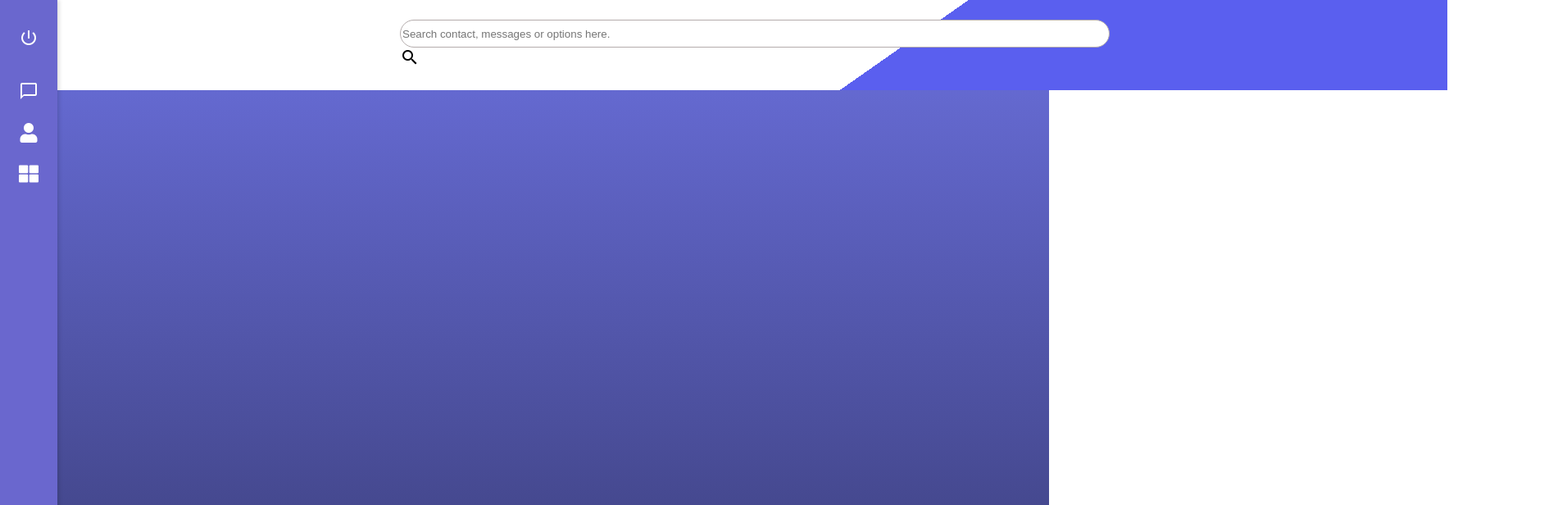
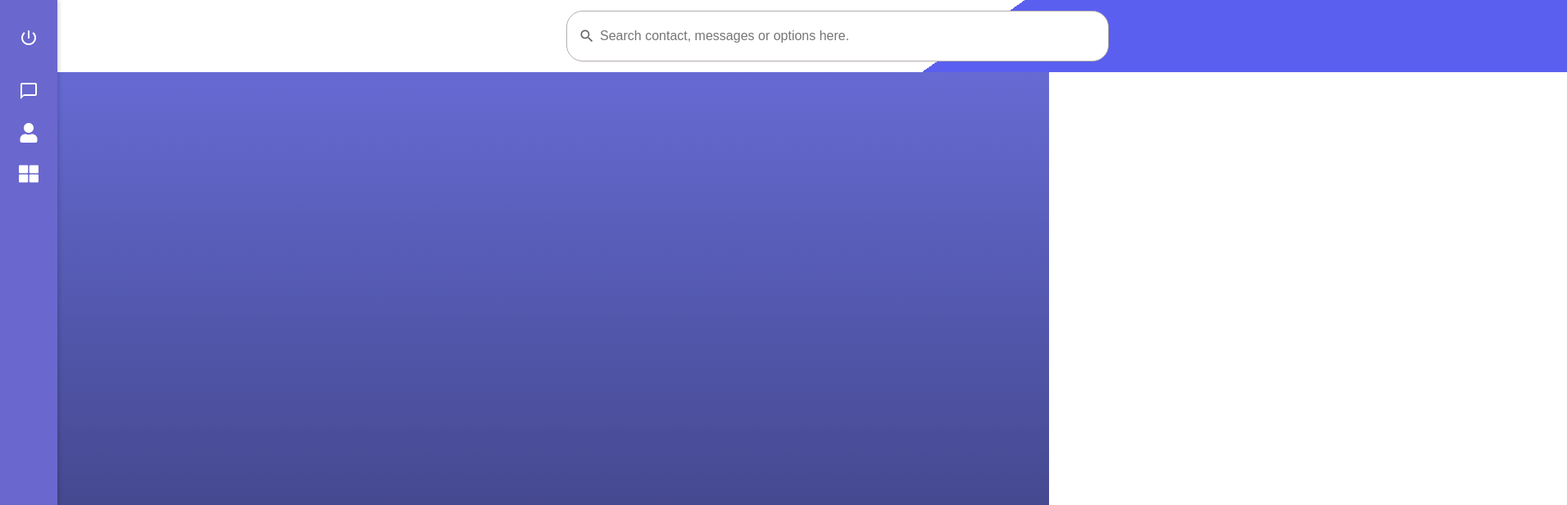
Before and after one commit to rcajazeira/ChatAppUI_Design, a website built with Vite: page index.html in a window 1280 px wide. Shown: the top 616 px of the page at 82% size, 1912 px wide, since content can reach past the window. Built offline with nearby package versions, Linux system fonts and the light colour scheme.

Commit message:
icone dentro do input

```diff
--- a/index.html
+++ b/index.html
@@ -31,13 +31,10 @@
 
       <div class="barra-busca-perfil">
   <div class="barramento">
-            <!-- <input type="text" placeholder="Search contact, messages or options here." />
-            <i class="material-icons">search</i> -->
-            <div class="input-container"> <!-- Nova div container -->
+    <div class="input-container">
       <input type="text" placeholder="Search contact, messages or options here." />
       <i class="material-icons">search</i>
     </div>
-
   </div>
 </div>
 
--- a/style.css
+++ b/style.css
@@ -103,65 +103,44 @@ main {
 
 }
 
+/* aqui */
+
 .barra-busca-perfil {
   flex-grow: 1;
-  margin-left: 0;
+  margin-left: 0; /* Adicionei margem para não sobrepor a barra lateral */
   width: calc(100% - 70px);
-
 }
 
 .barramento {
-  /* width: 100%;
-  background:linear-gradient(145deg, white 60%, #5a5fef 40%);
-  height: 100%;
-  width: 100%;
-  flex-direction: row;
-  align-items: center;
-  padding: 31px 0px;
-  box-sizing: border-box;
-  box-shadow: 2px 0 5px rgba(0, 0, 0, 0.15);
-  position: relative;  */
   width: 100%;
   background: linear-gradient(145deg, white 60%, #5a5fef 40%);
-  padding: 24px 418px;
-
-  &.input-container {
-  position: relative; /* Permite posicionar o ícone absolutamente dentro dele */
-  /* width: 100%; */ /* Ocupa toda a largura do .barramento */
+  padding: 13px 445px; /* Reduzi o padding lateral exagerado */
+  display: flex;
+  justify-content: center; /* Centraliza o input-container */
 }
 
-& .input-container input {
+.input-container {
+  position: relative;
   width: 100%;
-  /* padding-left: 30px; */ /* Espaço para o ícone à esquerda */
-  height: 30px; /* Ajuste conforme necessário */
-  border: rgb(180, 172, 172) 1px solid; /* Borda preta */
-  border-radius: 20px; /* Bordas arredondadas (opcional) */
-  outline: none; /* Remove a borda padrão ao focar */
+  max-width: 600px; /* Largura máxima para melhor responsividade */
 }
 
-&.input-container .material-icons {
-  position: absolute;
-  /* left: 10px; */ /* Distância da borda esquerda */
-  top: 50%; /* Centraliza verticalmente */
-  transform: translateY(-50%); /* Ajuste fino do posicionamento */
-  color: #666; /* Cor do ícone */
-  font-size: 20px; /* Tamanho do ícone */
-  pointer-events: none; /* Permite clicar através do ícone no input */
+.input-container input {
+  width: 100%;
+  padding: 10px 20px 10px 40px; /* Espaço à esquerda para o ícone */
+  height: 40px;
+  border: 1px solid #b4acac;
+  border-radius: 20px;
+  outline: none;
+  font-size: 16px;
 }
 
-
-    /* width: 100%;
-    background: linear-gradient(145deg, white 60%, #5a5fef 40%);
-    padding: 24px 418px;
-    border-radius: 20px;
-    box-shadow: 20px 20px 60px #d9d9d9, -20px -20px 60px #ffffff;
-    display: flex;
-    align-items: center;
-    justify-content: center;
-    margin-left: 0;
-    margin-top: 0;
-    margin-bottom: 0;
-    height: 100%;  */
-
-
+.input-container .material-icons {
+  position: absolute;
+  left: 15px; /* Posiciona o ícone dentro do input */
+  top: 50%;
+  transform: translateY(-50%);
+  color: #666;
+  font-size: 20px;
+  pointer-events: none;
 }
```
Lines whose indentation alone changed are shown as unchanged.
